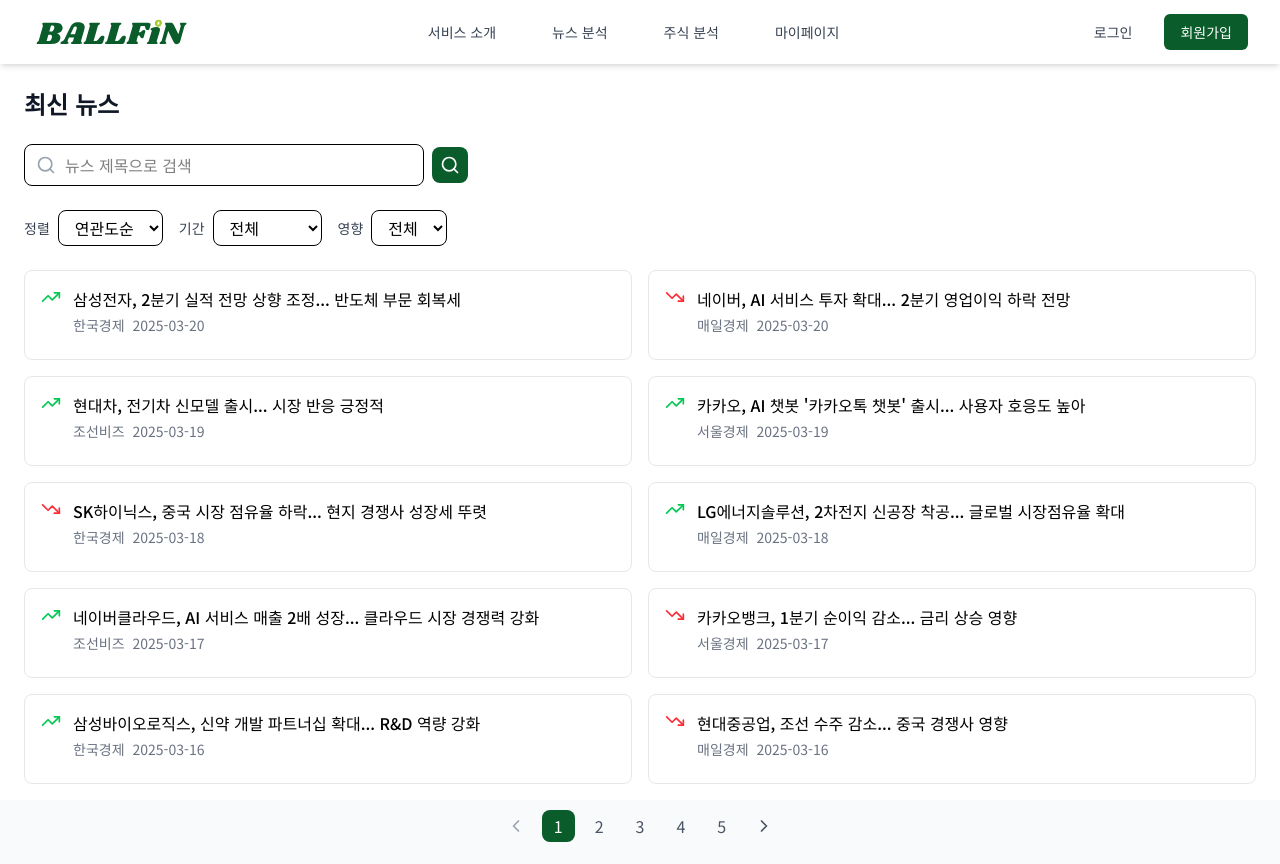
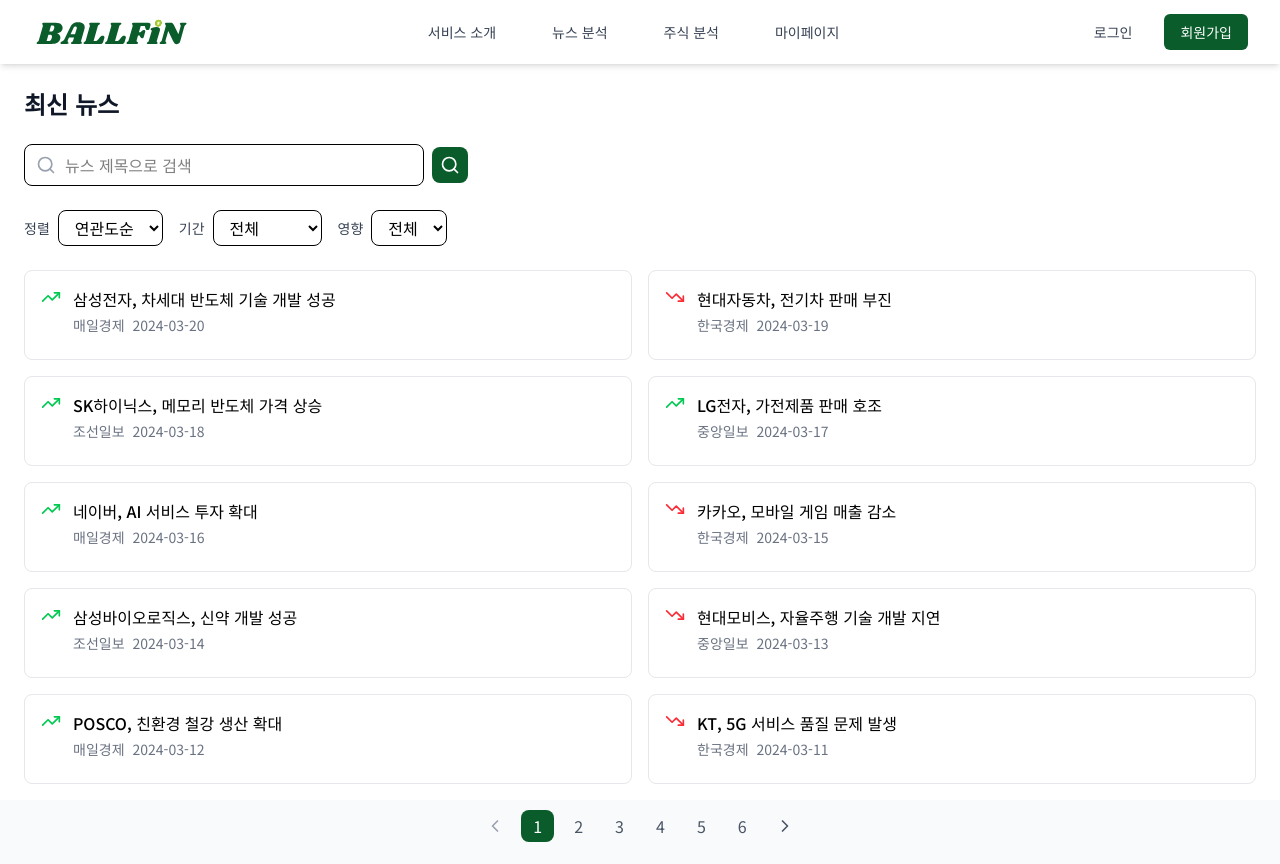
Before and after one commit to BALLFiN/BALLFiN-FE, a React (Vite) app: page /news in a window 1280 px wide. Built offline with nearby package versions, Linux system fonts and the light colour scheme; a web font is replaced by a local one.

Commit message:
🤡: 뉴스 이미지 링크 추가

```diff
--- a/src/mock/newsData.ts
+++ b/src/mock/newsData.ts
@@ -1,10 +1,13 @@
 export interface NewsItem {
   id: number;
   title: string;
+  content: string;
   source: string;
   date: string;
+  url: string;
+  imageUrl?: string;
+  sentiment: "positive" | "negative" | "neutral";
   impact: "positive" | "negative" | "neutral";
-  url: string;
   summary: string;
   analysis: string;
 }
@@ -12,30 +15,137 @@
 export const mockNews: NewsItem[] = [
   {
     id: 1,
-    title: "삼성전자, 2분기 실적 전망 상향 조정... 반도체 부문 회복세",
-    source: "한국경제",
-    date: "2025-03-20",
+    title: "삼성전자, 차세대 반도체 기술 개발 성공",
+    content: "삼성전자가 차세대 반도체 기술을 개발했다...",
+    source: "매일경제",
+    date: "2024-03-20",
+    url: "https://example.com/news/1",
+    imageUrl: "https://images.unsplash.com/photo-1611974789855-9c2a0a7236a3",
+    sentiment: "positive",
     impact: "positive",
-    url: "https://www.hankyung.com/economy/article/2024032000001",
-    summary:
-      "삼성전자가 2분기 실적 전망을 상향 조정했다. 반도체 부문의 회복세가 예상보다 빠르게 진행되고 있다는 분석이다.",
+    summary: "삼성전자가 새로운 반도체 기술을 개발했습니다.",
     analysis:
-      "이 뉴스는 삼성전자의 실적 개선을 시사하는 긍정적인 신호입니다. 반도체 시장의 회복세가 예상보다 빠르게 진행되고 있어 주가 상승 요인으로 작용할 수 있습니다. 특히 메모리 반도체 가격의 상승세가 지속되고 있어 수익성 개선이 기대됩니다.",
+      "이번 기술 개발로 삼성전자의 시장 점유율이 증가할 것으로 예상됩니다.",
   },
   {
     id: 2,
-    title: "네이버, AI 서비스 투자 확대... 2분기 영업이익 하락 전망",
-    source: "매일경제",
-    date: "2025-03-20",
+    title: "현대자동차, 전기차 판매 부진",
+    content: "현대자동차의 전기차 판매가 예상보다 저조하다...",
+    source: "한국경제",
+    date: "2024-03-19",
+    url: "https://example.com/news/2",
+    imageUrl: "https://images.unsplash.com/photo-1551830820-330a71b99659",
+    sentiment: "negative",
     impact: "negative",
-    url: "https://www.mk.co.kr/news/economy/view/2024/03/20/0000000002",
-    summary:
-      "네이버가 AI 서비스 개발을 위한 투자를 확대하면서 단기적으로 영업이익이 하락할 것으로 전망된다.",
-    analysis:
-      "이 뉴스는 네이버의 단기 실적 악화를 시사하는 부정적인 신호입니다. AI 서비스 개발을 위한 투자 확대는 장기적인 성장을 위한 전략이지만, 단기적으로는 영업이익 하락을 야기할 수 있습니다. 투자자들은 장기적 관점에서의 성장성과 단기 실적 악화 사이의 균형을 고려해야 합니다.",
+    summary: "현대자동차의 전기차 판매가 부진합니다.",
+    analysis: "전기차 시장 경쟁이 심화되면서 판매가 부진한 것으로 분석됩니다.",
   },
   {
     id: 3,
+    title: "SK하이닉스, 메모리 반도체 가격 상승",
+    content: "SK하이닉스의 메모리 반도체 가격이 상승했다...",
+    source: "조선일보",
+    date: "2024-03-18",
+    url: "https://example.com/news/3",
+    imageUrl: "https://images.unsplash.com/photo-1518770660439-4636190af475",
+    sentiment: "positive",
+    impact: "positive",
+    summary: "SK하이닉스의 메모리 반도체 가격이 상승했습니다.",
+    analysis: "반도체 시장의 수요 증가로 가격이 상승한 것으로 분석됩니다.",
+  },
+  {
+    id: 4,
+    title: "LG전자, 가전제품 판매 호조",
+    content: "LG전자의 가전제품 판매가 호조세를 보이고 있다...",
+    source: "중앙일보",
+    date: "2024-03-17",
+    url: "https://example.com/news/4",
+    imageUrl: "https://images.unsplash.com/photo-1544244015-0df4b3ffc6b0",
+    sentiment: "positive",
+    impact: "positive",
+    summary: "LG전자의 가전제품 판매가 호조세를 보입니다.",
+    analysis: "신제품 출시와 마케팅 효과로 판매가 증가한 것으로 분석됩니다.",
+  },
+  {
+    id: 5,
+    title: "네이버, AI 서비스 투자 확대",
+    content: "네이버가 AI 서비스 개발을 위한 투자를 확대했다...",
+    source: "매일경제",
+    date: "2024-03-16",
+    url: "https://example.com/news/5",
+    imageUrl: "https://images.unsplash.com/photo-1677442136019-21780ecad995",
+    sentiment: "positive",
+    impact: "positive",
+    summary: "네이버가 AI 서비스 개발을 위한 투자를 확대했습니다.",
+    analysis: "AI 기술 개발을 통한 미래 성장을 위한 전략적 투자로 분석됩니다.",
+  },
+  {
+    id: 6,
+    title: "카카오, 모바일 게임 매출 감소",
+    content: "카카오의 모바일 게임 매출이 감소했다...",
+    source: "한국경제",
+    date: "2024-03-15",
+    url: "https://example.com/news/6",
+    imageUrl: "https://images.unsplash.com/photo-1511512578047-dfb367046420",
+    sentiment: "negative",
+    impact: "negative",
+    summary: "카카오의 모바일 게임 매출이 감소했습니다.",
+    analysis: "게임 시장 경쟁 심화로 매출이 감소한 것으로 분석됩니다.",
+  },
+  {
+    id: 7,
+    title: "삼성바이오로직스, 신약 개발 성공",
+    content: "삼성바이오로직스가 새로운 항암제 개발에 성공했다...",
+    source: "조선일보",
+    date: "2024-03-14",
+    url: "https://example.com/news/7",
+    imageUrl: "https://images.unsplash.com/photo-1576091160550-2173dba999ef",
+    sentiment: "positive",
+    impact: "positive",
+    summary: "삼성바이오로직스가 새로운 항암제 개발에 성공했습니다.",
+    analysis: "신약 개발 성공으로 향후 매출 증가가 기대됩니다.",
+  },
+  {
+    id: 8,
+    title: "현대모비스, 자율주행 기술 개발 지연",
+    content: "현대모비스의 자율주행 기술 개발이 지연되고 있다...",
+    source: "중앙일보",
+    date: "2024-03-13",
+    url: "https://example.com/news/8",
+    imageUrl: "https://images.unsplash.com/photo-1492144534655-ae79c964c9d7",
+    sentiment: "negative",
+    impact: "negative",
+    summary: "현대모비스의 자율주행 기술 개발이 지연되고 있습니다.",
+    analysis: "기술적 난관으로 개발 일정이 지연된 것으로 분석됩니다.",
+  },
+  {
+    id: 9,
+    title: "POSCO, 친환경 철강 생산 확대",
+    content: "POSCO가 친환경 철강 생산을 확대한다...",
+    source: "매일경제",
+    date: "2024-03-12",
+    url: "https://example.com/news/9",
+    imageUrl: "https://images.unsplash.com/photo-1581094794329-c8112c4e1b1d",
+    sentiment: "positive",
+    impact: "positive",
+    summary: "POSCO가 친환경 철강 생산을 확대합니다.",
+    analysis: "친환경 철강 수요 증가에 대응한 전략적 결정으로 분석됩니다.",
+  },
+  {
+    id: 10,
+    title: "KT, 5G 서비스 품질 문제 발생",
+    content: "KT의 5G 서비스 품질 문제가 발생했다...",
+    source: "한국경제",
+    date: "2024-03-11",
+    url: "https://example.com/news/10",
+    imageUrl: "https://images.unsplash.com/photo-1512941937669-90a1b58e7e9c",
+    sentiment: "negative",
+    impact: "negative",
+    summary: "KT의 5G 서비스 품질 문제가 발생했습니다.",
+    analysis: "네트워크 인프라 문제로 서비스 품질이 저하된 것으로 분석됩니다.",
+  },
+  {
+    id: 11,
     title: "현대차, 전기차 신모델 출시... 시장 반응 긍정적",
     source: "조선비즈",
     date: "2025-03-19",
@@ -47,7 +157,7 @@
       "이 뉴스는 현대차의 전기차 경쟁력 강화를 시사하는 긍정적인 신호입니다. 새로운 모델의 성공적인 출시는 전기차 시장에서의 시장점유율 확대와 수익성 개선을 기대할 수 있게 합니다. 특히 긍정적인 초기 반응은 향후 판매 실적 상승으로 이어질 가능성이 높습니다.",
   },
   {
-    id: 4,
+    id: 12,
     title: "카카오, AI 챗봇 '카카오톡 챗봇' 출시... 사용자 호응도 높아",
     source: "서울경제",
     date: "2025-03-19",
@@ -59,7 +169,7 @@
       "카카오의 AI 챗봇 출시는 디지털 서비스 경쟁력 강화를 위한 중요한 전환점이 될 것으로 보입니다. 특히 카카오톡 플랫폼과의 연계를 통한 시너지 효과가 기대되며, AI 서비스 시장에서의 입지 강화가 예상됩니다.",
   },
   {
-    id: 5,
+    id: 13,
     title: "SK하이닉스, 중국 시장 점유율 하락... 현지 경쟁사 성장세 뚜렷",
     source: "한국경제",
     date: "2025-03-18",
@@ -71,7 +181,7 @@
       "SK하이닉스의 중국 시장 점유율 하락은 단기적으로 실적에 부담 요인이 될 것으로 전망됩니다. 현지 경쟁업체들의 급속 성장과 가격 경쟁력이 주요 원인으로 분석되며, 중국 시장에서의 경쟁력 강화가 필요한 시점입니다.",
   },
   {
-    id: 6,
+    id: 14,
     title: "LG에너지솔루션, 2차전지 신공장 착공... 글로벌 시장점유율 확대",
     source: "매일경제",
     date: "2025-03-18",
@@ -82,7 +192,7 @@
       "LG에너지솔루션의 미국 신공장 착공은 글로벌 시장점유율 확대를 위한 중요한 전략적 진전입니다. 특히 미국 정부의 인플레이션 감축법(IRA) 혜택을 받을 수 있어 경쟁력 강화가 기대됩니다.",
   },
   {
-    id: 7,
+    id: 15,
     title:
       "네이버클라우드, AI 서비스 매출 2배 성장... 클라우드 시장 경쟁력 강화",
     source: "조선비즈",
@@ -94,7 +204,7 @@
       "네이버클라우드의 AI 서비스 매출 성장은 클라우드 시장에서의 경쟁력 강화를 시사합니다. 특히 AI 서비스에 대한 수요 증가가 지속되고 있어 향후 성장성이 기대됩니다.",
   },
   {
-    id: 8,
+    id: 16,
     title: "카카오뱅크, 1분기 순이익 감소... 금리 상승 영향",
     source: "서울경제",
     date: "2025-03-17",
@@ -105,7 +215,7 @@
       "카카오뱅크의 순이익 감소는 금리 상승에 따른 비용 증가가 주요 원인으로 분석됩니다. 금융 시장의 불확실성이 지속되는 가운데, 수익성 개선을 위한 전략 수립이 필요한 시점입니다.",
   },
   {
-    id: 9,
+    id: 17,
     title: "삼성바이오로직스, 신약 개발 파트너십 확대... R&D 역량 강화",
     source: "한국경제",
     date: "2025-03-16",
@@ -117,7 +227,7 @@
       "삼성바이오로직스의 파트너십 확대는 신약 개발 역량 강화를 위한 긍정적인 신호입니다. 특히 글로벌 제약사와의 협력을 통해 R&D 경쟁력이 향상될 것으로 기대됩니다.",
   },
   {
-    id: 10,
+    id: 18,
     title: "현대중공업, 조선 수주 감소... 중국 경쟁사 영향",
     source: "매일경제",
     date: "2025-03-16",
@@ -128,7 +238,7 @@
       "현대중공업의 수주 감소는 중국 조선업체들의 가격 경쟁력 강화가 주요 원인으로 분석됩니다. 조선업의 경쟁 환경이 더욱 치열해지는 가운데, 기술력 강화를 통한 경쟁력 확보가 필요합니다.",
   },
   {
-    id: 11,
+    id: 19,
     title: "KT, 5G 네트워크 확장... 시장점유율 상승세",
     source: "한국경제",
     date: "2025-03-15",
@@ -140,7 +250,7 @@
       "KT의 5G 네트워크 확장은 통신 시장에서의 경쟁력 강화를 시사합니다. 특히 5G 서비스의 안정성과 커버리지 개선이 사용자 만족도 향상으로 이어질 것으로 기대됩니다.",
   },
   {
-    id: 12,
+    id: 20,
     title: "롯데케미칼, 1분기 실적 부진... 원자재 가격 상승 영향",
     source: "매일경제",
     date: "2025-03-15",
@@ -151,7 +261,7 @@
       "롯데케미칼의 실적 부진은 원자재 가격 상승이 주요 원인으로 분석됩니다. 글로벌 공급망 불안정성이 지속되는 가운데, 원가 관리와 가격 전략 수립이 필요한 시점입니다.",
   },
   {
-    id: 13,
+    id: 21,
     title: "네이버파이낸셜, 금융 서비스 확대... 시장 진출 본격화",
     source: "조선비즈",
     date: "2025-03-14",
@@ -163,7 +273,7 @@
       "네이버파이낸셜의 금융 서비스 확대는 핀테크 시장에서의 경쟁력 강화를 시사합니다. 특히 네이버 플랫폼과의 연계를 통한 시너지 효과가 기대됩니다.",
   },
   {
-    id: 14,
+    id: 22,
     title: "삼성SDI, 2차전지 수출 감소... 중국 경쟁사 영향",
     source: "서울경제",
     date: "2025-03-14",
@@ -175,7 +285,7 @@
       "삼성SDI의 수출 감소는 중국 기업들의 가격 경쟁력 강화가 주요 원인으로 분석됩니다. 기술력 강화와 원가 경쟁력 확보를 위한 전략 수립이 필요합니다.",
   },
   {
-    id: 15,
+    id: 23,
     title: "카카오게임즈, 신작 게임 출시... 시장 반응 긍정적",
     source: "한국경제",
     date: "2025-03-13",
@@ -187,7 +297,7 @@
       "카카오게임즈의 신작 출시는 게임 시장에서의 경쟁력 강화를 시사합니다. 특히 긍정적인 초기 반응은 향후 매출 성장으로 이어질 가능성이 높습니다.",
   },
   {
-    id: 16,
+    id: 24,
     title: "SK텔레콤, 통신 시장 점유율 하락... 5G 경쟁 심화",
     source: "매일경제",
     date: "2025-03-13",
@@ -198,7 +308,7 @@
       "SK텔레콤의 시장점유율 하락은 통신 시장의 경쟁 심화가 주요 원인으로 분석됩니다. 서비스 품질 개선과 차별화된 전략 수립이 필요한 시점입니다.",
   },
   {
-    id: 17,
+    id: 25,
     title: "LG화학, 신소재 개발 성공... 미래 성장동력 확보",
     source: "조선비즈",
     date: "2025-03-12",
@@ -209,7 +319,7 @@
       "LG화학의 신소재 개발은 미래 성장동력 확보를 위한 중요한 진전입니다. 특히 친환경 소재 개발을 통해 지속가능한 성장 기반을 마련했습니다.",
   },
   {
-    id: 18,
+    id: 26,
     title: "현대모비스, 자율주행 부문 실적 부진... 투자 확대 필요",
     source: "서울경제",
     date: "2025-03-12",
@@ -220,7 +330,7 @@
       "현대모비스의 자율주행 부문 실적 부진은 기술 개발과 투자 확대가 필요한 시점임을 시사합니다. 미래 모빌리티 시장에서의 경쟁력 확보를 위해 R&D 투자를 강화해야 합니다.",
   },
   {
-    id: 19,
+    id: 27,
     title: "삼성생명, 디지털 보험 서비스 확대... 고객 만족도 상승",
     source: "한국경제",
     date: "2025-03-11",
@@ -231,7 +341,7 @@
       "삼성생명의 디지털 서비스 확대는 보험 시장의 디지털 전환을 가속화할 것으로 보입니다. 특히 젊은 고객층의 만족도 향상이 새로운 성장 동력이 될 것으로 기대됩니다.",
   },
   {
-    id: 20,
+    id: 28,
     title: "네이버웹툰, 해외 시장 진출 지연... 현지화 전략 재검토",
     source: "매일경제",
     date: "2025-03-11",
@@ -242,7 +352,7 @@
       "네이버웹툰의 해외 진출 지연은 현지화 전략의 재검토가 필요한 시점임을 시사합니다. 특히 각 지역별 특성을 고려한 맞춤형 전략 수립이 필요합니다.",
   },
   {
-    id: 21,
+    id: 29,
     title: "SK바이오팜, 신약 개발 성공... 글로벌 시장 진출 기대",
     source: "조선비즈",
     date: "2025-03-10",
@@ -253,7 +363,7 @@
       "SK바이오팜의 신약 개발 성공은 글로벌 제약 시장에서의 경쟁력 강화를 시사합니다. 특히 임상 시험 결과가 긍정적이어서 시장 진출이 기대됩니다.",
   },
   {
-    id: 22,
+    id: 30,
     title: "카카오스타일, 패션 플랫폼 실적 부진... 경쟁 심화",
     source: "서울경제",
     date: "2025-03-10",
@@ -264,7 +374,7 @@
       "카카오스타일의 실적 부진은 패션 플랫폼 시장의 경쟁 심화가 주요 원인으로 분석됩니다. 차별화된 서비스와 브랜드 가치 강화가 필요한 시점입니다.",
   },
   {
-    id: 23,
+    id: 31,
     title: "LG전자, 가전 시장 점유율 상승... 프리미엄 전략 성공",
     source: "한국경제",
     date: "2025-03-09",
@@ -275,7 +385,7 @@
       "LG전자의 시장점유율 상승은 프리미엄 전략의 성공을 보여줍니다. 특히 고급 가전 시장에서의 경쟁력 강화가 수익성 개선으로 이어질 것으로 기대됩니다.",
   },
   {
-    id: 24,
+    id: 32,
     title: "현대건설, 건설 수주 감소... 부동산 시장 침체 영향",
     source: "매일경제",
     date: "2025-03-09",
@@ -286,7 +396,7 @@
       "현대건설의 수주 감소는 부동산 시장의 침체가 주요 원인으로 분석됩니다. 해외 시장 진출과 신규 사업 다각화를 통한 위험 분산이 필요합니다.",
   },
   {
-    id: 25,
+    id: 33,
     title: "삼성카드, 디지털 결제 서비스 확대... 시장점유율 상승",
     source: "조선비즈",
     date: "2025-03-08",
@@ -297,7 +407,7 @@
       "삼성카드의 디지털 서비스 확대는 결제 시장에서의 경쟁력 강화를 시사합니다. 특히 모바일 결제 시장에서의 입지 강화가 기대됩니다.",
   },
   {
-    id: 26,
+    id: 34,
     title: "네이버파이낸셜, 금융 서비스 실적 부진... 규제 영향",
     source: "서울경제",
     date: "2025-03-08",
@@ -308,7 +418,7 @@
       "네이버파이낸셜의 실적 부진은 금융 규제 강화가 주요 원인으로 분석됩니다. 규제 대응과 서비스 혁신을 통한 경쟁력 강화가 필요합니다.",
   },
   {
-    id: 27,
+    id: 35,
     title: "SK이노베이션, 친환경 사업 확대... 미래 성장동력 확보",
     source: "한국경제",
     date: "2025-03-07",
@@ -319,7 +429,7 @@
       "SK이노베이션의 친환경 사업 확대는 지속가능한 성장을 위한 중요한 전략입니다. 특히 탄소중립 시대에 대비한 비즈니스 모델 전환이 기대됩니다.",
   },
   {
-    id: 28,
+    id: 36,
     title: "카카오뱅크, 금융 서비스 실적 부진... 경쟁 심화",
     source: "매일경제",
     date: "2025-03-07",
@@ -330,7 +440,7 @@
       "카카오뱅크의 실적 부진은 금융 시장의 경쟁 심화가 주요 원인으로 분석됩니다. 차별화된 서비스와 고객 경험 개선이 필요한 시점입니다.",
   },
   {
-    id: 29,
+    id: 37,
     title: "LG생활건강, 뷰티 시장 진출 성공... 글로벌 브랜드화",
     source: "조선비즈",
     date: "2025-03-06",
```
